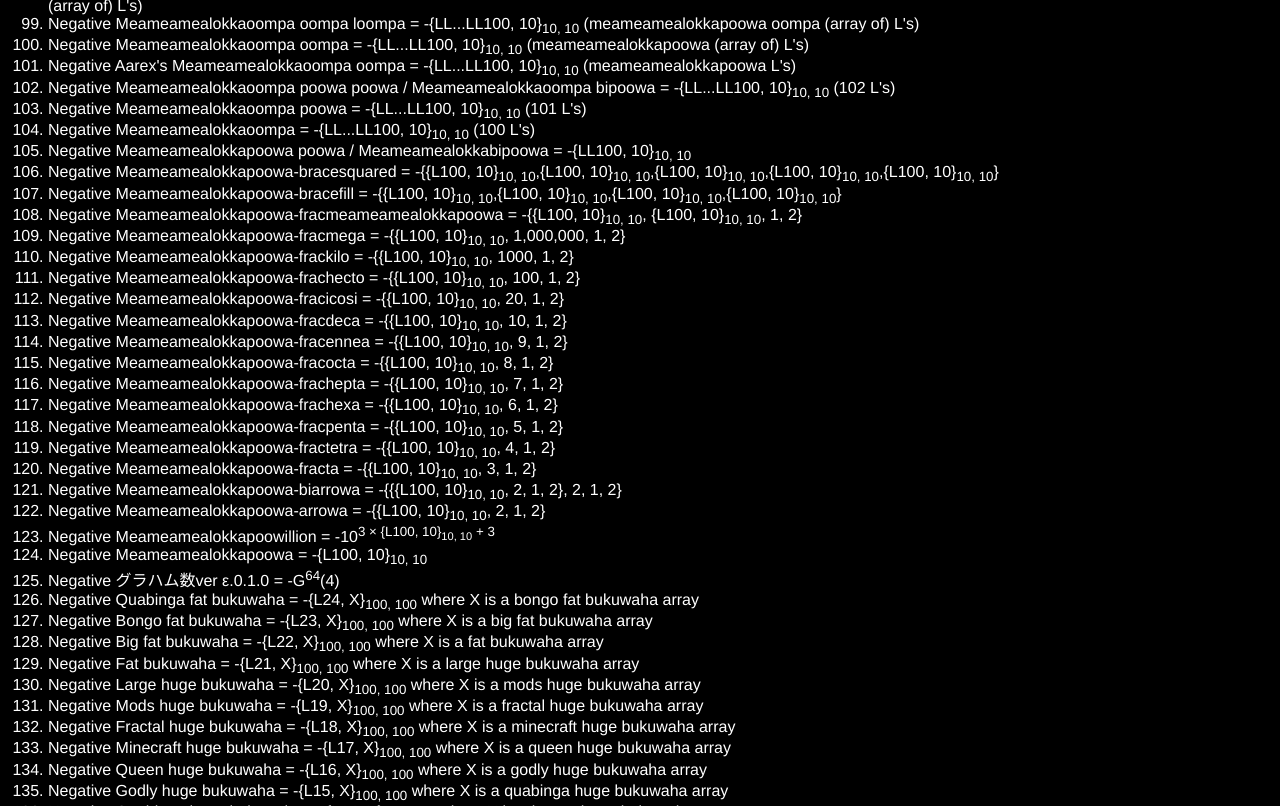
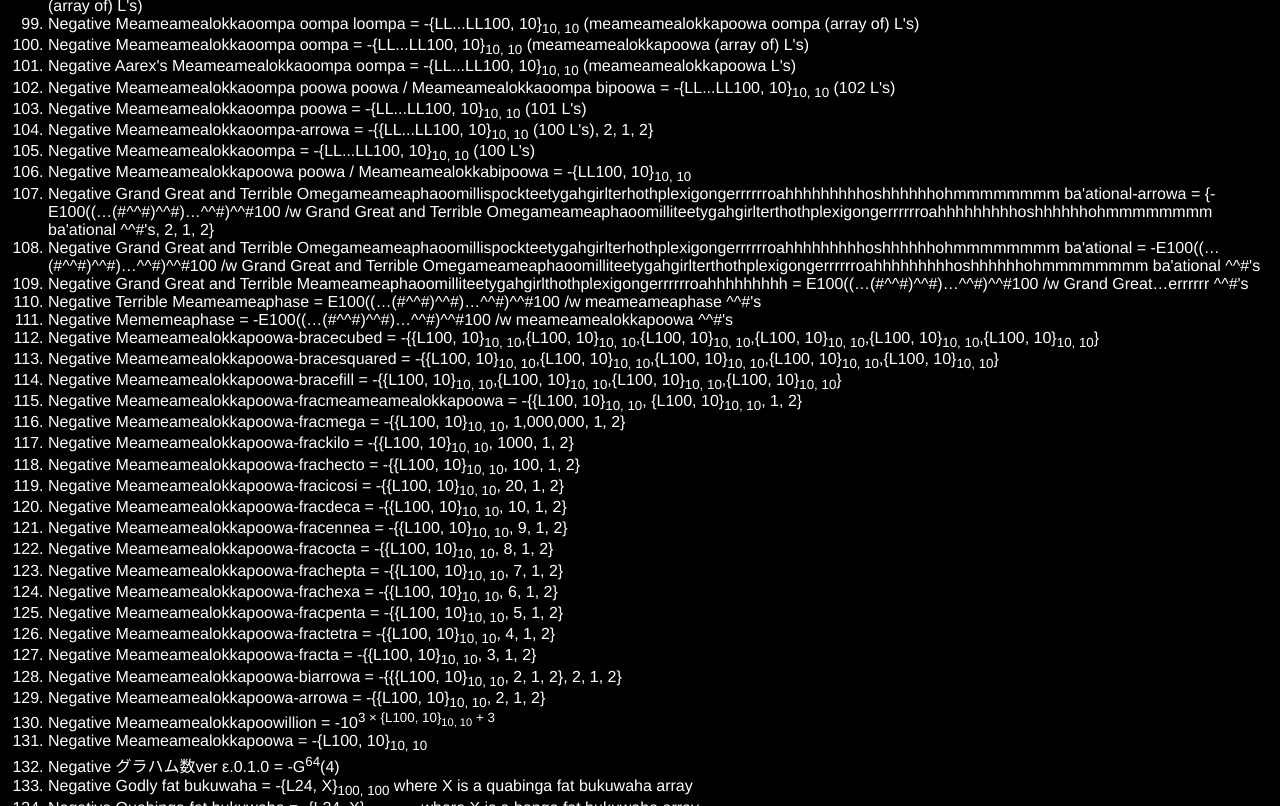
Before and after one commit to nirvanasupermind/nirvanasupermind.github.io, a plain HTML site: page googology/tlnl/part-1.html in a window 1280 px wide. Shown: the part 2241-3047 px from the top of the page. Drawn offline with Linux system fonts and the light colour scheme.

Commit message:
Update TLNL

```diff
--- a/googology/tlnl/part-1.html
+++ b/googology/tlnl/part-1.html
@@ -126,10 +126,28 @@
             <li>Negative Meameamealokkaoompa poowa poowa / Meameamealokkaoompa bipoowa = -{LL...LL100, 10}<sub>10,
                     10</sub> (102 L's)</li>
             <li>Negative Meameamealokkaoompa poowa = -{LL...LL100, 10}<sub>10, 10</sub> (101 L's)</li>
+            <li>Negative Meameamealokkaoompa-arrowa = -{{LL...LL100, 10}<sub>10, 10</sub> (100 L's), 2, 1, 2}</li>
             <li>Negative Meameamealokkaoompa = -{LL...LL100, 10}<sub>10, 10</sub> (100 L's)</li>
             <li>Negative Meameamealokkapoowa poowa / Meameamealokkabipoowa = -{LL100, 10}<sub>10, 10</sub></li>
+            <li>Negative Grand Great and Terrible
+                Omegameameaphaoomillispockteetygahgirlterhothplexigongerrrrrroahhhhhhhhhoshhhhhhohmmmmmmmm ba'ational-arrowa =
+                {-E100((…(#^^#)^^#)…^^#)^^#100 /w Grand Great and Terrible
+                Omegameameaphaoomilliteetygahgirlterthothplexigongerrrrrroahhhhhhhhhoshhhhhhohmmmmmmmm ba'ational ^^#'s, 2, 1, 2}
+            </li>
+            <li>Negative Grand Great and Terrible
+                Omegameameaphaoomillispockteetygahgirlterhothplexigongerrrrrroahhhhhhhhhoshhhhhhohmmmmmmmm ba'ational =
+                -E100((…(#^^#)^^#)…^^#)^^#100 /w Grand Great and Terrible
+                Omegameameaphaoomilliteetygahgirlterthothplexigongerrrrrroahhhhhhhhhoshhhhhhohmmmmmmmm ba'ational ^^#'s
+            </li>
+            <li>Negative Grand Great and Terrible Meameameaphaoomilliteetygahgirlthothplexigongerrrrrroahhhhhhhhh =
+                E100((…(#^^#)^^#)…^^#)^^#100 /w Grand Great…errrrrr ^^#'s</li>
+            <li>Negative Terrible Meameameaphase = E100((…(#^^#)^^#)…^^#)^^#100 /w meameameaphase ^^#'s</li>
+            <li>Negative Mememeaphase = -E100((…(#^^#)^^#)…^^#)^^#100 /w meameamealokkapoowa ^^#'s</li>
+            <li>Negative Meameamealokkapoowa-bracecubed = -{{L100, 10}<sub>10, 10</sub>,{L100, 10}<sub>10,
+                    10</sub>,{L100, 10}<sub>10, 10</sub>,{L100, 10}<sub>10, 10</sub>,{L100, 10}<sub>10, 10</sub>,{L100,
+                10}<sub>10, 10</sub>}</li>
             <li>Negative Meameamealokkapoowa-bracesquared = -{{L100, 10}<sub>10, 10</sub>,{L100, 10}<sub>10,
-                10</sub>,{L100, 10}<sub>10, 10</sub>,{L100, 10}<sub>10, 10</sub>,{L100, 10}<sub>10, 10</sub>}</li>
+                    10</sub>,{L100, 10}<sub>10, 10</sub>,{L100, 10}<sub>10, 10</sub>,{L100, 10}<sub>10, 10</sub>}</li>
             <li>Negative Meameamealokkapoowa-bracefill = -{{L100, 10}<sub>10, 10</sub>,{L100, 10}<sub>10,
                     10</sub>,{L100, 10}<sub>10, 10</sub>,{L100, 10}<sub>10, 10</sub>}</li>
             <li>Negative Meameamealokkapoowa-fracmeameamealokkapoowa = -{{L100, 10}<sub>10, 10</sub>, {L100, 10}<sub>10,
@@ -151,6 +169,8 @@
             <li>Negative Meameamealokkapoowillion = -10<sup>3 &times; {L100, 10}<sub>10, 10</sub> + 3</sup></li>
             <li>Negative Meameamealokkapoowa = -{L100, 10}<sub>10, 10</sub></li>
             <li>Negative グラハム数ver ε.0.1.0 = -G<sup>64</sup>(4)</li>
+            <li>Negative Godly fat bukuwaha = -{L24, X}<sub>100, 100</sub> where X is a quabinga fat bukuwaha array
+            </li>
             <li>Negative Quabinga fat bukuwaha = -{L24, X}<sub>100, 100</sub> where X is a bongo fat bukuwaha array
             </li>
             <li>Negative Bongo fat bukuwaha = -{L23, X}<sub>100, 100</sub> where X is a big fat bukuwaha array
@@ -306,8 +326,14 @@
             <li>Negative Bitetrotos = -f<sub>&psi;(I<sup>I</sup>)</sub>(10)</li>
             <li>Negative Unimah = -f<sub>&psi;(I)</sub>(10)</li>
             <li>Negative Great big hoss = {big hoss,big hoss //////...////// 2} (big hoss /'s)</li>
-            <li>Negative Yottinommwil = -f<sub>&psi;(&omega;)</sub>(10)</li>
-        </ol>
+            <li>Negative Kiloquettinommwil = -f<sub>&psi;(&Omega;<sub>&Omega;<sub>...<sub>&Omega;</sub></sub></sub>)</sub>(10) (10<sup>33 &Omega;'s)</li>
+            <li>Negative Quettinommwil = -f<sub>&psi;(&Omega;<sub>&Omega;<sub>...<sub>&Omega;</sub></sub></sub>)</sub>(10) (10<sup>30 &Omega;'s)</li>
+            <li>Negative Ronninommwil = -f<sub>&psi;(&Omega;<sub>&Omega;<sub>...<sub>&Omega;</sub></sub></sub>)</sub>(10) (10<sup>27 &Omega;'s)</li>
+            <li>Negative Yottinommwil = -f<sub>&psi;(&Omega;<sub>&Omega;<sub>...<sub>&Omega;</sub></sub></sub>)</sub>(10) (10<sup>24 &Omega;'s)</li>
+            <li>Negative Zettinommwil = -f<sub>&psi;(&Omega;<sub>&Omega;<sub>...<sub>&Omega;</sub></sub></sub>)</sub>(10) (10<sup>21 &Omega;'s)</li>
+            <li>Negative Exinommwil = -f<sub>&psi;(&Omega;<sub>&Omega;<sub>...<sub>&Omega;</sub></sub></sub>)</sub>(10) (10<sup>18 &Omega;'s)</li>
+            <li>Negative Petinommwil = -f<sub>&psi;(&Omega;<sub>&Omega;<sub>...<sub>&Omega;</sub></sub></sub>)</sub>(10) (10<sup>15 &Omega;'s)</li>
+            </ol>
     </div>
 
     <script src="../../js/jquery-3.6.3.min.js"></script>
```
